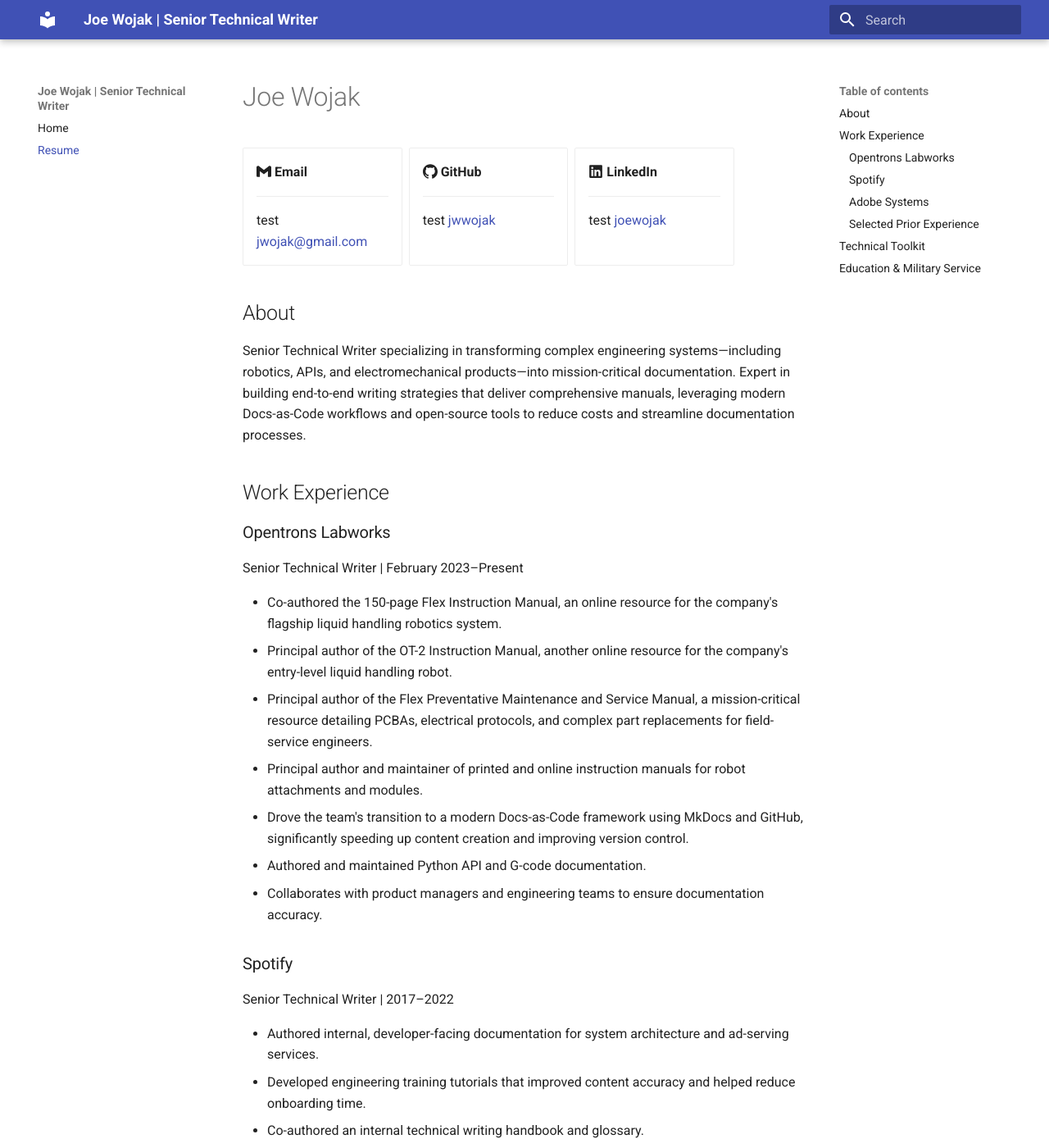
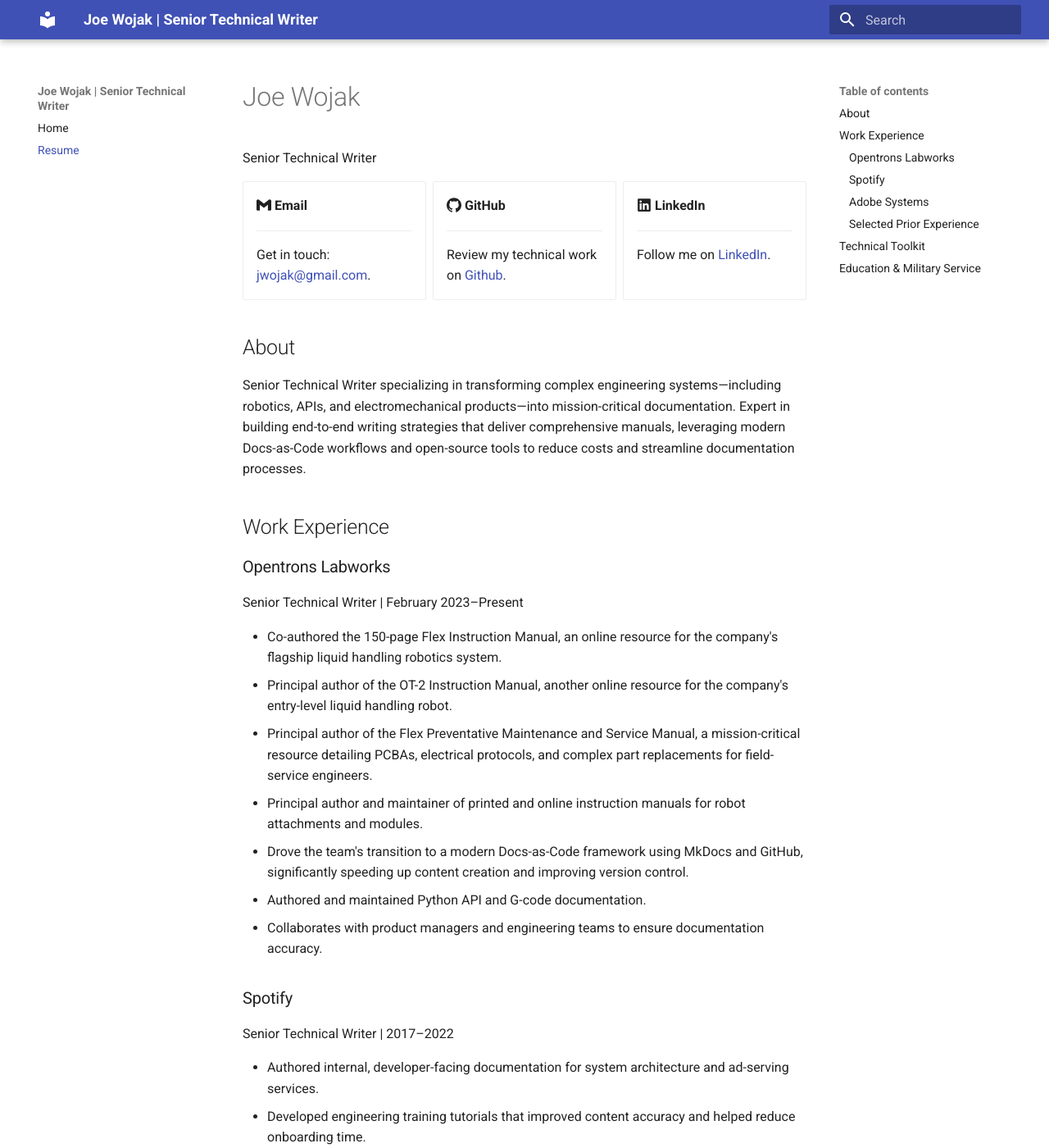
Before and after one commit to jwwojak/portfolio, an MkDocs documentation site: the page built from docs/resume.md, in a window 1280 px wide and 1400 px high. Shown: the whole window at 82% size. Built offline with MkDocs 1.6.1 and Material for MkDocs 9.7.7, drawn with Linux system fonts in a browser that asks for light colours; some of the changed text lies outside the part shown.

Commit message:
Working on contact cards and opening links in new tabs.

```diff
--- a/docs/resume.md
+++ b/docs/resume.md
@@ -3,6 +3,7 @@
 ---
 
 # Joe Wojak
+Senior Technical Writer
 
 <div class="grid cards contact-grid" markdown>
 
@@ -10,19 +11,19 @@
 
     ---
 
-    test [jwojak@gmail.com](mailto:jwojak@gmail.com)
+    Get in touch: [jwojak@gmail.com](mailto:jwojak@gmail.com).
 
 -   :simple-github: __GitHub__
 
     ---
 
-     test [jwwojak](https://github.com/jwwojak)
+    Review my technical work on [Github](https://github.com/jwwojak){:target="_blank"}.
 
 -   :fontawesome-brands-linkedin: __LinkedIn__
 
     ---
 
-    test [joewojak](https://linkedin.com/in/joewojak)
+    Follow me on [LinkedIn](https://linkedin.com/in/joewojak){:target="_blank"}.
 
 </div>
 
--- a/docs/stylesheets/extra.css
+++ b/docs/stylesheets/extra.css
@@ -1,4 +1,27 @@
+/* Forces the 3-column layout */
 .contact-grid {
   grid-template-columns: repeat(3, 1fr) !important;
-  max-width: 600px;
+  max-width: 700px;
+  margin: 0 auto 20px auto;
 }
+
+/* Makes the entire card area clickable */
+.contact-grid li {
+  position: relative; /* Essential for the stretched link */
+  transition: transform 0.2s ease-in-out;
+}
+
+.contact-grid li:hover {
+  transform: translateY(-4px); /* Adds a subtle lift on hover */
+  cursor: pointer;
+}
+
+.contact-grid a::after {
+  content: "";
+  position: absolute;
+  top: 0;
+  right: 0;
+  bottom: 0;
+  left: 0;
+  z-index: 1;
+}
--- a/mkdocs.yml
+++ b/mkdocs.yml
@@ -2,6 +2,19 @@
 
 theme:
   name: material
+
+plugins:
+  - search
+
+# --- Social links ---
+extra:
+  social:
+    - icon: fontawesome/brands/github
+      link: https://github.com/jwwojak
+    - icon: fontawesome/brands/linkedin
+      link: https://linkedin.com/in/joewojak
+    - icon: fontawesome/solid/paper-plane
+      link: mailto:jwojak@gmail.com
 
 extra_css:
   - stylesheets/extra.css
@@ -9,6 +22,8 @@
 nav:
   - Home: index.md
   - Resume: resume.md
+
+copyright: Copyright &copy; 2026 Joe Wojak
 
 markdown_extensions:
   - toc:
@@ -19,13 +34,12 @@
   - pymdownx.emoji:
       emoji_index: !!python/name:material.extensions.emoji.twemoji
       emoji_generator: !!python/name:material.extensions.emoji.to_svg
-  # --- New extensions ---
-  - pymdownx.details      # For collapsible "Service Manual" style notes
-  - pymdownx.superfences  # For nesting code/lists (vital for complex procedures)
-  - pymdownx.tasklist:    # For field-service engineer checklists
+  - pymdownx.details
+  - pymdownx.superfences
+  - pymdownx.tasklist:
       custom_checkbox: true
-  - pymdownx.highlight:   # For professional code rendering
+  - pymdownx.highlight:
       anchor_linenums: true
-  - pymdownx.keys         # For rendering keyboard shortcuts (e.g., Ctrl+C)
-  - pymdownx.arithmatex:  # For electromechanical formulas
+  - pymdownx.keys
+  - pymdownx.arithmatex:
       generic: true
```
